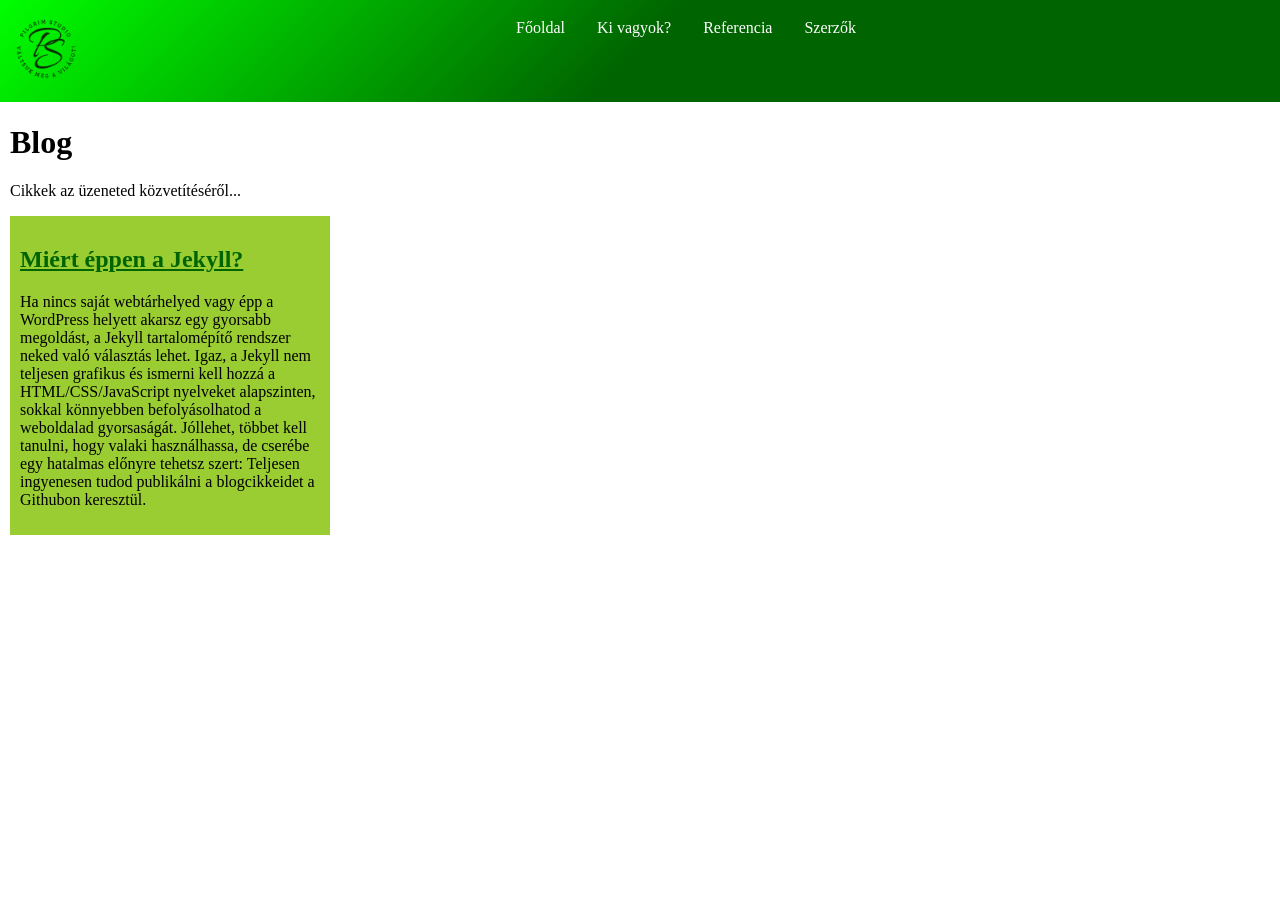
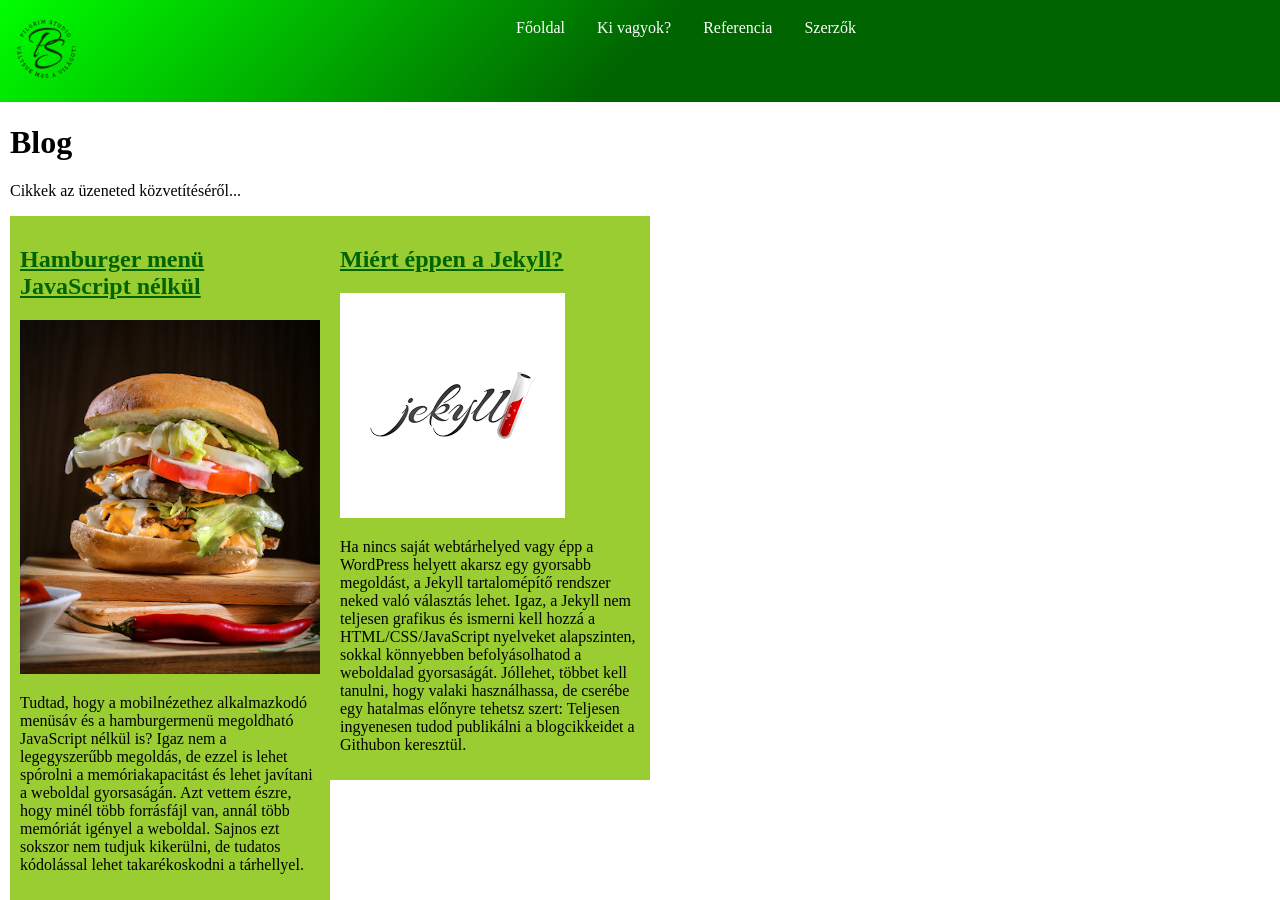
Before and after one commit to Peregrinusz/peregrinusz.github.io, a Jekyll site: the page built from blog.html, in a window 1280 px wide. Built offline with Jekyll 4.4.1, drawn with Linux system fonts in a browser that asks for light colours.

Commit message:
Blog oldal stílusa finomítva

```diff
--- /dev/null
+++ b/_posts/2021-12-20-hamburger-menu.md
@@ -0,0 +1,15 @@
+---
+layout: post
+author: PaTa
+title: "Hamburger menü JavaScript nélkül"
+pic: /assets/images/hamburger.jpg
+alt: hamburger
+meta: "Tudtad, hogy a mobilnézethez alkalmazkodó menüsáv és a hamburgermenü megoldható JavaScript nélkül is? Igaz nem a legegyszerűbb megoldás, de ezzel is lehet spórolni a memóriakapacitást és lehet javítani a weboldal gyorsaságán. Azt vettem észre, hogy minél több forrásfájl van, annál több memóriát igényel a weboldal. Sajnos ezt sokszor nem tudjuk kikerülni, de tudatos kódolással lehet takarékoskodni a tárhellyel."
+---
+<div class="promenade">
+    <p>{{page.meta}}</p>
+    <img src="{{page.pic}}">
+</div>
+<h2>
+
+</h2>
--- a/_sass/main.scss
+++ b/_sass/main.scss
@@ -51,6 +51,7 @@ nav a:hover{
     background-color: yellowgreen;
     padding: 10px;
     max-width: 300px;
+    height: fit-content;
 }
 .bloglink {
     color: darkgreen;
--- a/blog.html
+++ b/blog.html
@@ -9,6 +9,7 @@ title: Blog
     {% for post in site.posts %}
         <div class="post">
             <h2><a class="bloglink" href="{{post.url}}">{{post.title}}</a></h2>
+            <a href="{{post.url}}"><img class="blogpic" src="{{post.pic}}" alt="{{post.alt}}"></a>
             <p>{{post.meta}}</p>
         </div>
     {% endfor %}
```
Also changed, not shown: _posts/2021-12-04-jekyll-hasznalata.md (+1 -0 lines).
